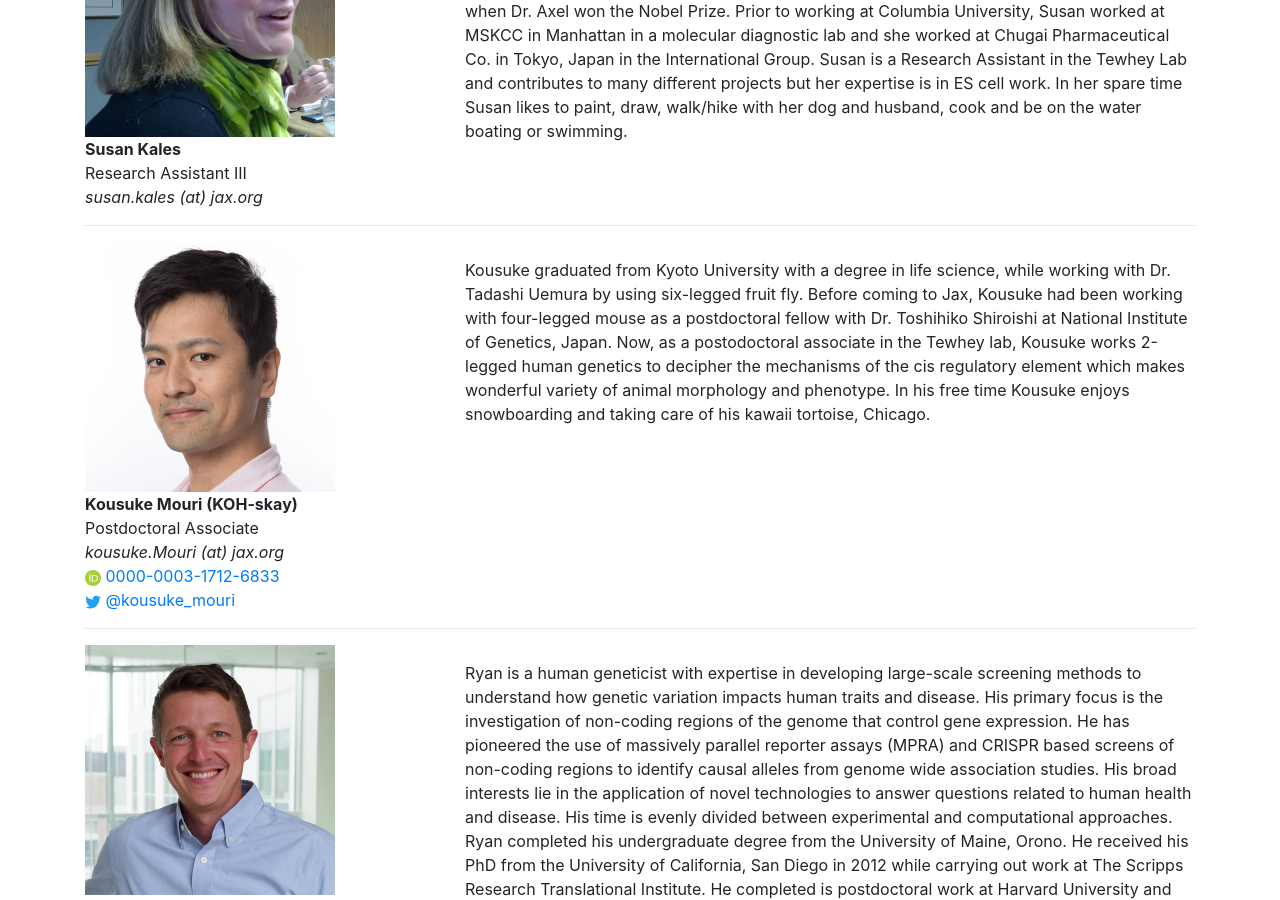
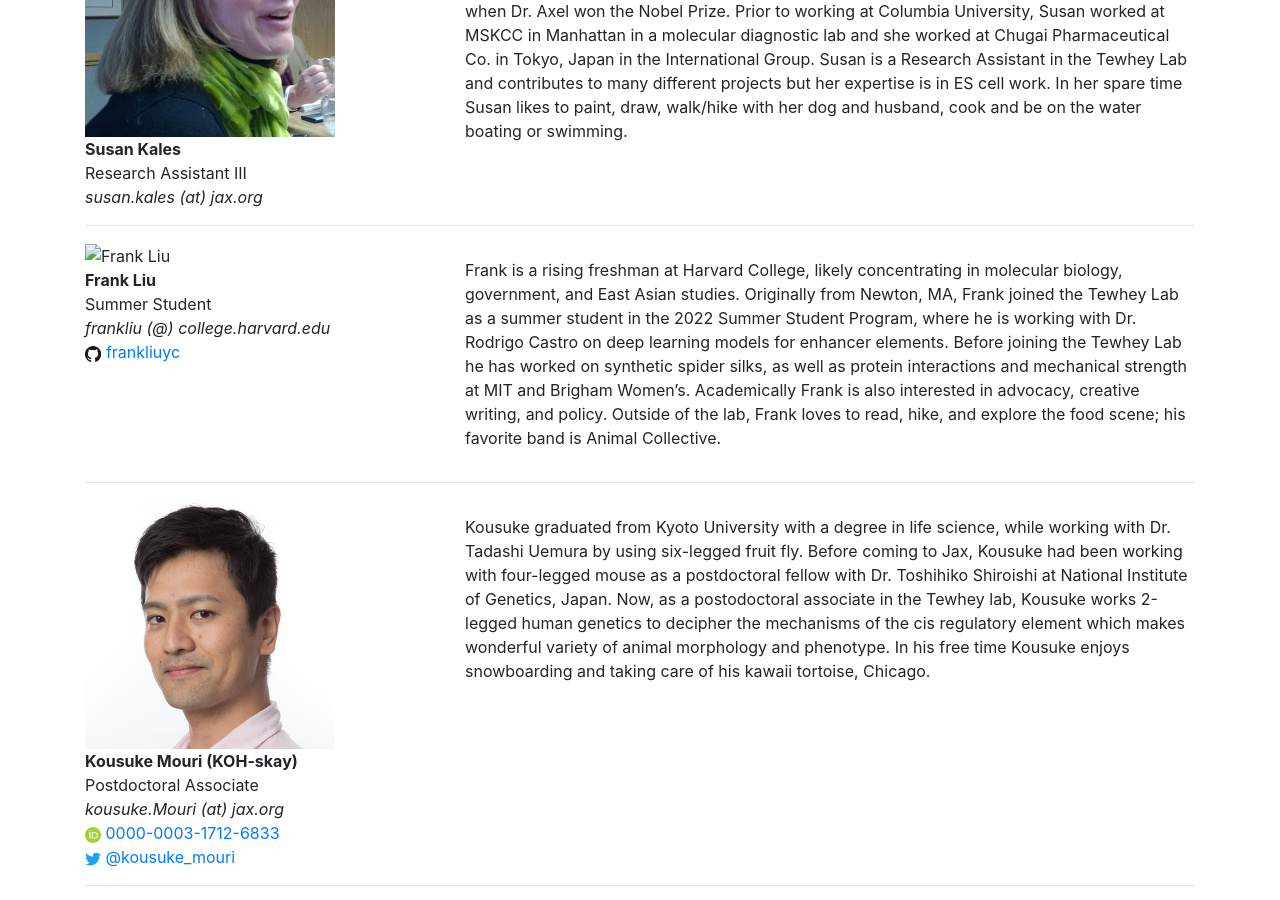
Before and after one commit to tewhey-lab/tewhey-lab.github.io, a Jekyll site: the page built from members/index.html, in a window 1280 px wide and 900 px high, scrolled down 2012 px. Built offline with Jekyll 4.4.1, drawn with Linux system fonts in a browser that asks for light colours; nearby versions of some CDN libraries; comment, search, counter and statistics services are not loaded.

Commit message:
Update members.yml

```diff
--- a/_data/members.yml
+++ b/_data/members.yml
@@ -82,6 +82,19 @@
   Susan is a Research Assistant in the Tewhey Lab and contributes to many different projects but her expertise is in ES cell work.  \
   In her spare time Susan likes to paint, draw, walk/hike with her dog and husband, cook and be on the water boating or swimming."
 
+- name: Frank Liu
+  image:
+  altimage:
+  position: Summer Student
+  email: frankliu (@) college.harvard.edu
+  github: frankliuyc
+  description: "Frank is a rising freshman at Harvard College, likely concentrating in molecular biology, government, \
+  and East Asian studies. Originally from Newton, MA, Frank joined the Tewhey Lab as a summer student in the 2022 \
+  Summer Student Program, where he is working with Dr. Rodrigo Castro on deep learning models for enhancer elements. \
+  Before joining the Tewhey Lab he has worked on synthetic spider silks, as well as protein interactions and mechanical strength \
+  at MIT and Brigham Women’s. Academically Frank is also interested in advocacy, creative writing, and policy. Outside of the lab, \
+  Frank loves to read, hike, and explore the food scene; his favorite band is Animal Collective."
+
 - name: Kousuke Mouri (KOH-skay)
   image: /static/img/members/Kousuke.jpg
   altimage: /static/img/members/Kousuke_and_Lobster.JPG
```
